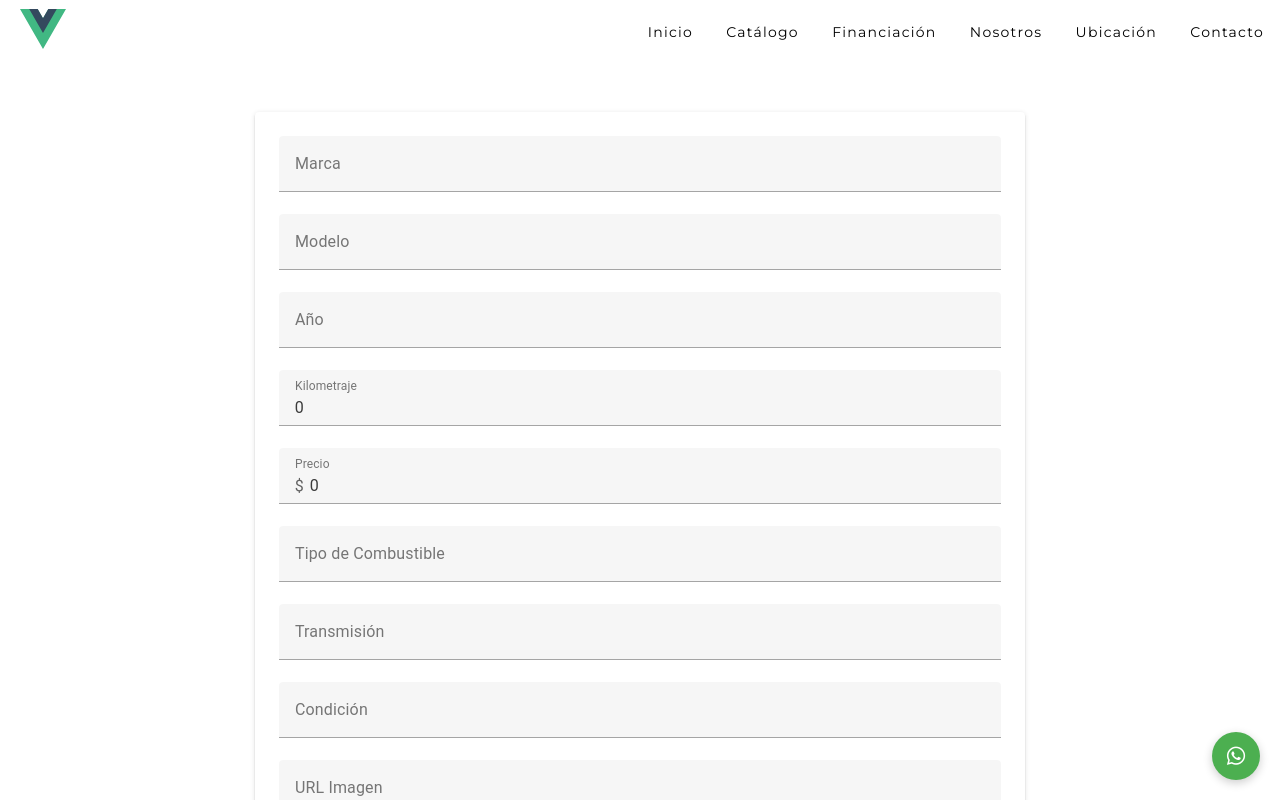
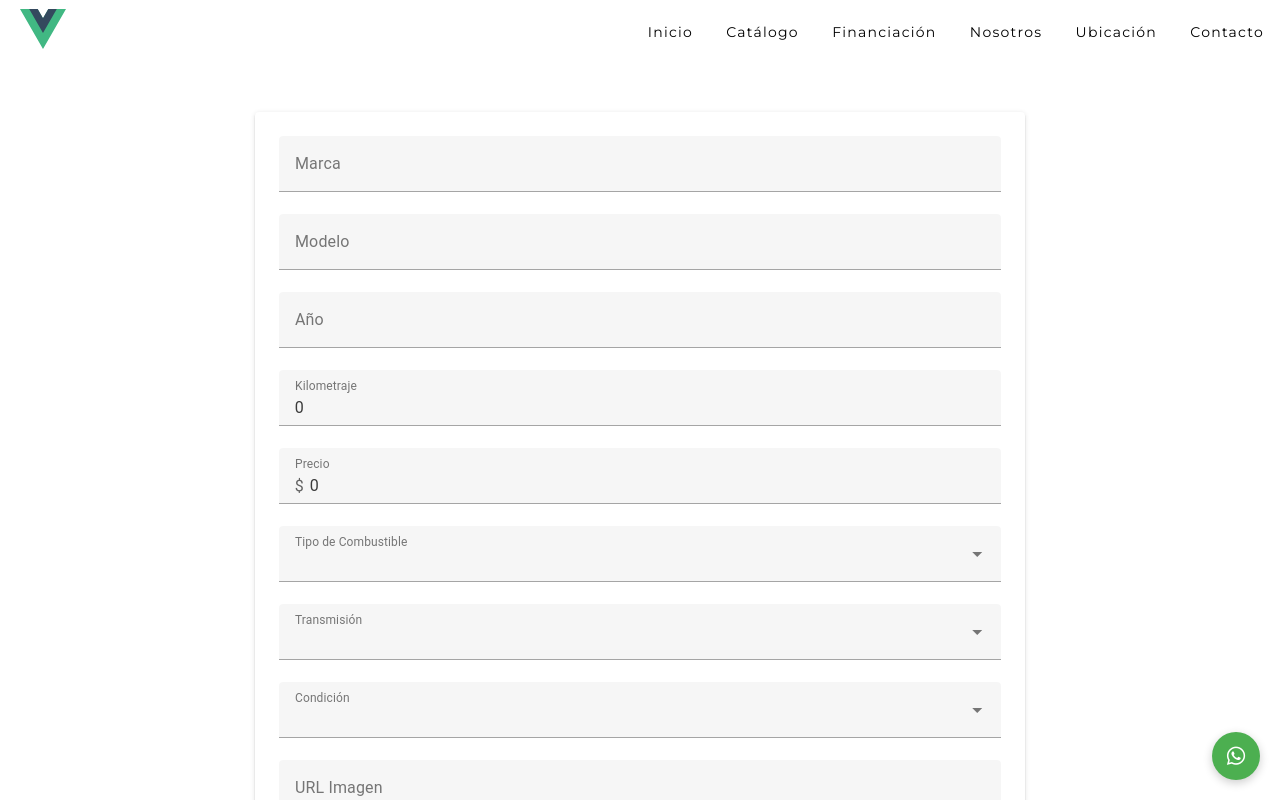
Before and after one commit to garzanielo/e-car, a Vue app: page /admin/add-car in a window 1280 px wide. Shown: the top 800 px of the page. Built offline with nearby package versions, Linux system fonts and the light colour scheme; sample sign-in values are in the browser's storage.

Commit message:
Add dynamic filters and improve admin form inputs

```diff
--- a/src/assets/base.css
+++ b/src/assets/base.css
@@ -57,3 +57,13 @@
   margin: 0;
   font-weight: normal;
 }
+
+.no-spinner input::-webkit-outer-spin-button,
+.no-spinner input::-webkit-inner-spin-button {
+  -webkit-appearance: none;
+  margin: 0;
+}
+
+.no-spinner input[type="number"] {
+  -moz-appearance: textfield;
+}
--- a/src/views/CatalogView.vue
+++ b/src/views/CatalogView.vue
@@ -17,14 +17,23 @@ const allCars = computed(() => {
   return Array.from(uniqueById.values());
 });
 
+const minPrice = computed(() => Math.min(...allCars.value.map((c) => c.price)));
+const maxPrice = computed(() => Math.max(...allCars.value.map((c) => c.price)));
+
+const minMileage = computed(() =>
+  Math.min(...allCars.value.map((c) => c.mileage))
+);
+const maxMileage = computed(() =>
+  Math.max(...allCars.value.map((c) => c.mileage))
+);
+
+const minYear = computed(() => Math.min(...allCars.value.map((c) => c.year)));
+const maxYear = computed(() => Math.max(...allCars.value.map((c) => c.year)));
+
 watchEffect(() => {
-  const prices = allCars.value.map(car => car.price);
-  const mileage = allCars.value.map(car => car.mileage);
-  const years = allCars.value.map(car => car.year);
-
-  priceRange.value = [Math.min(...prices), Math.max(...prices)];
-  mileageRange.value = [Math.min(...mileage), Math.max(...mileage)];
-  yearRange.value = [Math.min(...years), Math.max(...years)];
+  priceRange.value = [minPrice.value, maxPrice.value];
+  mileageRange.value = [minMileage.value, maxMileage.value];
+  yearRange.value = [minYear.value, maxYear.value];
 });
 
 const carBrands = computed(() => {
@@ -65,8 +74,8 @@ const filteredCars = computed(() => {
         </div>
         <v-range-slider
           v-model="priceRange"
-          :min="0"
-          :max="50000"
+          :min="minPrice"
+          :max="maxPrice"
           step="1000"
           thumb-label
           class="mb-6"
@@ -82,8 +91,8 @@ const filteredCars = computed(() => {
         </div>
         <v-range-slider
           v-model="mileageRange"
-          :min="0"
-          :max="100000"
+          :min="minMileage"
+          :max="maxMileage"
           step="1000"
           thumb-label
           class="mb-6"
@@ -98,8 +107,8 @@ const filteredCars = computed(() => {
         </div>
         <v-range-slider
           v-model="yearRange"
-          :min="2000"
-          :max="2025"
+          :min="minYear"
+          :max="maxYear"
           step="1"
           thumb-label
           class="mb-6"
@@ -118,7 +127,7 @@ const filteredCars = computed(() => {
           class="mt-4"
         />
 
-        <v-btn color="primary" block class="mt-8" depressed> Buscar </v-btn>
+        <v-btn color="primary" block class="mt-8" depressed>Buscar</v-btn>
       </v-col>
 
       <v-col cols="12" md="9">
--- a/src/views/admin/AddCarView.vue
+++ b/src/views/admin/AddCarView.vue
@@ -53,11 +53,14 @@ function submit() {
               label="Año"
               type="number"
               required
+              class="no-spinner"
             />
             <v-text-field
               v-model="form.mileage"
               label="Kilometraje"
               type="number"
+              required
+              class="no-spinner"
             />
             <v-text-field
               v-model="form.price"
@@ -65,14 +68,42 @@ function submit() {
               prefix="$"
               type="number"
               required
+              class="no-spinner"
             />
-            <v-text-field v-model="form.fuelType" label="Tipo de Combustible" />
-            <v-text-field v-model="form.transmission" label="Transmisión" />
-            <v-text-field v-model="form.condition" label="Condición" />
+            <v-select
+              v-model="form.fuelType"
+              :items="[
+                'Nafta',
+                'Nafta + GNC',
+                'Diésel',
+                'Híbrido',
+                'Eléctrico',
+              ]"
+              label="Tipo de Combustible"
+              required
+            />
+            <v-select
+              v-model="form.transmission"
+              :items="['Manual', 'Automática']"
+              label="Transmisión"
+              required
+            />
+            <v-select
+              v-model="form.condition"
+              :items="['Nuevo', 'Usado']"
+              label="Condición"
+              required
+            />
             <v-text-field v-model="form.image" label="URL Imagen" />
-            <v-text-field v-model="form.engine" label="Motor" />
-            <v-text-field v-model="form.color" label="Color" />
-            <v-text-field v-model="form.doors" label="Puertas" type="number" />
+            <v-text-field v-model="form.engine" label="Motor" required />
+            <v-text-field v-model="form.color" label="Color" required />
+            <v-text-field
+              v-model="form.doors"
+              label="Puertas"
+              type="number"
+              required
+              class="no-spinner"
+            />
             <v-btn type="submit" color="primary" class="mt-4 text-white" block>
               Agregar auto
             </v-btn>
```
